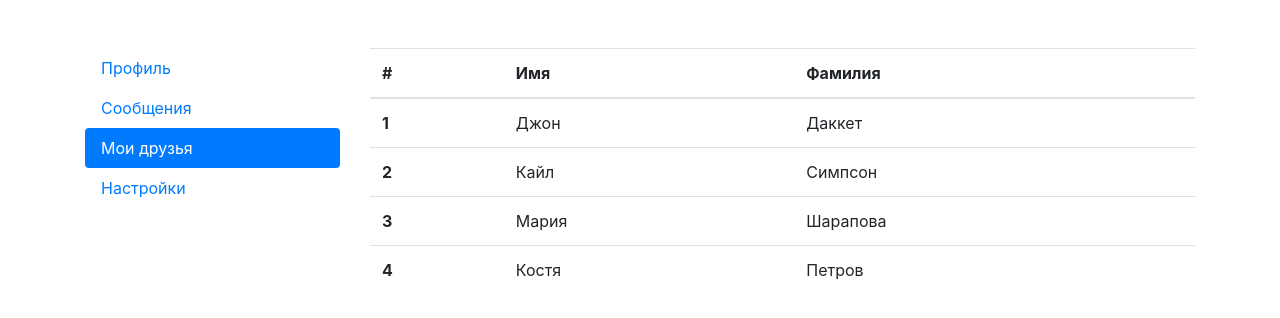
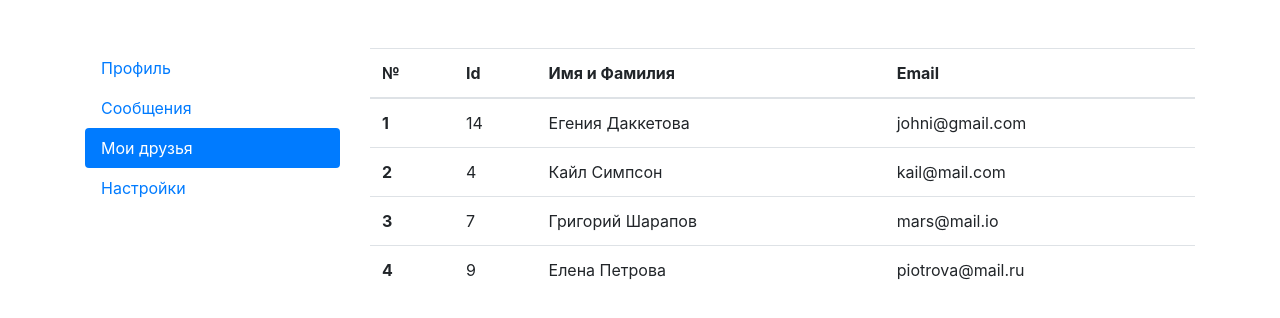
Before and after one commit to SergioChizhikov/0116app, a React (Vite) app: page /friends in a window 1280 px wide. Shown: the top 318 px of the page. Built offline with nearby package versions, Linux system fonts and the light colour scheme.

Commit message:
users at Profile working

```diff
--- a/src/App.jsx
+++ b/src/App.jsx
@@ -29,7 +29,7 @@ function App(props) {
         <div className="col-9">
           <Routes>
             <Route path="/" element={<h2>Вы в личном кабинете. Выбор в меню слева.</h2>} />
-            <Route path="/profile" element={<Profile function={props.users.key_getUser} />} />
+            <Route path="/profile/*" element={<Profile function={props.users.key_getUser} />} />
             <Route path="/messages" element={<Messages />} />
             <Route path="/friends" element={<Friends function={props.users.key_getUsers} />} />
             <Route path="/settings" element={<Settings />} />
--- a/src/components/Friends.jsx
+++ b/src/components/Friends.jsx
@@ -2,20 +2,23 @@ const TableRow = (props) => {
   return (
     <tr>
       <th scope="row">{props.index + 1}</th>
-      <td>{props.name}</td>
-      <td>{props.lastname}</td>
+      <td>{props.id}</td>
+      <td>
+        {props.name} {props.lastname}
+      </td>
+      <td>{props.email}</td>
     </tr>
   );
 }
 
 export const Friends = (props) => {
   let users = props.function();
-  console.log(users);
+  //console.log(users);
   let usersCount = Object.keys(users).length;
   let usersRow = [];
 
   for (let i = 0; i < usersCount; i++) {
-    usersRow.push(<TableRow key={i} index={i} name={users[i].name} lastname={users[i].lastname}/>);
+    usersRow.push(<TableRow key={i} index={i} name={users[i].name} lastname={users[i].lastname} id={users[i].id} email={users[i].email}/>);
   }
 
   return (
@@ -24,14 +27,13 @@ export const Friends = (props) => {
         <table className="table table-hover">
           <thead>
             <tr>
-              <th scope="col">#</th>
-              <th scope="col">Имя</th>
-              <th scope="col">Фамилия</th>
+              <th scope="col">№</th>
+              <th scope="col">Id</th>
+              <th scope="col">Имя и Фамилия</th>
+              <th scope="col">Email</th>
             </tr>
           </thead>
-          <tbody>
-            {usersRow}
-          </tbody>
+          <tbody>{usersRow}</tbody>
         </table>
       </div>
     </div>
--- a/src/components/Profile.jsx
+++ b/src/components/Profile.jsx
@@ -5,8 +5,9 @@ export const Profile = (props) => {
     color: "green",
     fontSize: "2rem",
   }
-  let user = props.function();
-  console.log(user);
+  let userId = window.location.pathname.split("/")[2];
+  let user = props.function(userId);
+  //console.log(user);
 
   return (
     <div className="row">
--- a/src/state.jsx
+++ b/src/state.jsx
@@ -10,9 +10,9 @@ const user = {
 
 const users = {
   0: {
-    name: "Джон",
-    lastname: "Даккет",
-    email: "john@gmail.com",
+    name: "Егения",
+    lastname: "Даккетова",
+    email: "johni@gmail.com",
     id: 14,
     avatar:
       "https://images.unsplash.com/photo-1438761681033-6461ffad8d80?ixlib=rb-4.0.3&ixid=M3wxMjA3fDB8MHxzZWFyY2h8NHx8dXNlcnxlbnwwfHwwfHx8MA%3D%3D&w=300&q=80",
@@ -28,18 +28,18 @@ const users = {
     about: "Тут мой рассказ о себе и своей жизни",
   },
   2: {
-    name: "Мария",
-    lastname: "Шарапова",
-    email: "mary@mail.io",
+    name: "Григорий",
+    lastname: "Шарапов",
+    email: "mars@mail.io",
     id: 7,
     avatar:
       "https://images.unsplash.com/photo-1507003211169-0a1dd7228f2d?ixlib=rb-4.0.3&ixid=M3wxMjA3fDB8MHxzZWFyY2h8Mnx8dXNlciUyMHBlcnNvbmF8ZW58MHx8MHx8fDA%3D&w=300&q=80",
     about: "Тут мой рассказ о себе и своей жизни",
   },
   3: {
-    name: "Костя",
-    lastname: "Петров",
-    email: "piotrovk@mail.ru",
+    name: "Елена",
+    lastname: "Петрова",
+    email: "piotrovа@mail.ru",
     id: 9,
     avatar:
       "https://images.unsplash.com/photo-1573497019940-1c28c88b4f3e?ixlib=rb-4.0.3&ixid=M3wxMjA3fDB8MHxzZWFyY2h8MXx8dXNlciUyMHBlcnNvbmF8ZW58MHx8MHx8fDA%3D&w=300&q=80",
@@ -47,7 +47,10 @@ const users = {
   },
 };
 
-export function getUser() {
+export function getUser(usersId) {
+  for(let i = 0; i < Object.keys(users).length; i++) {
+    if (users[i].id == usersId) return users[i];
+  }
   return user;
 }
 
```
